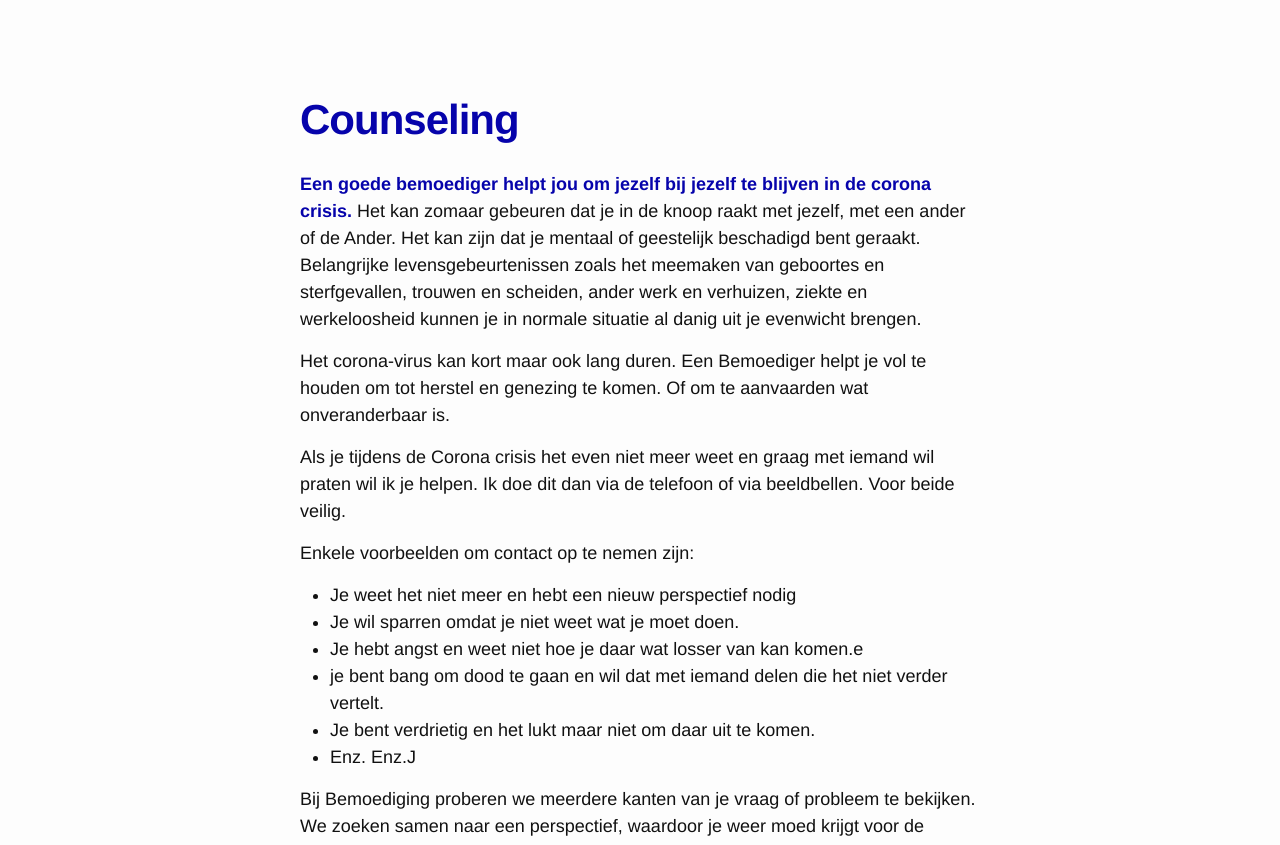
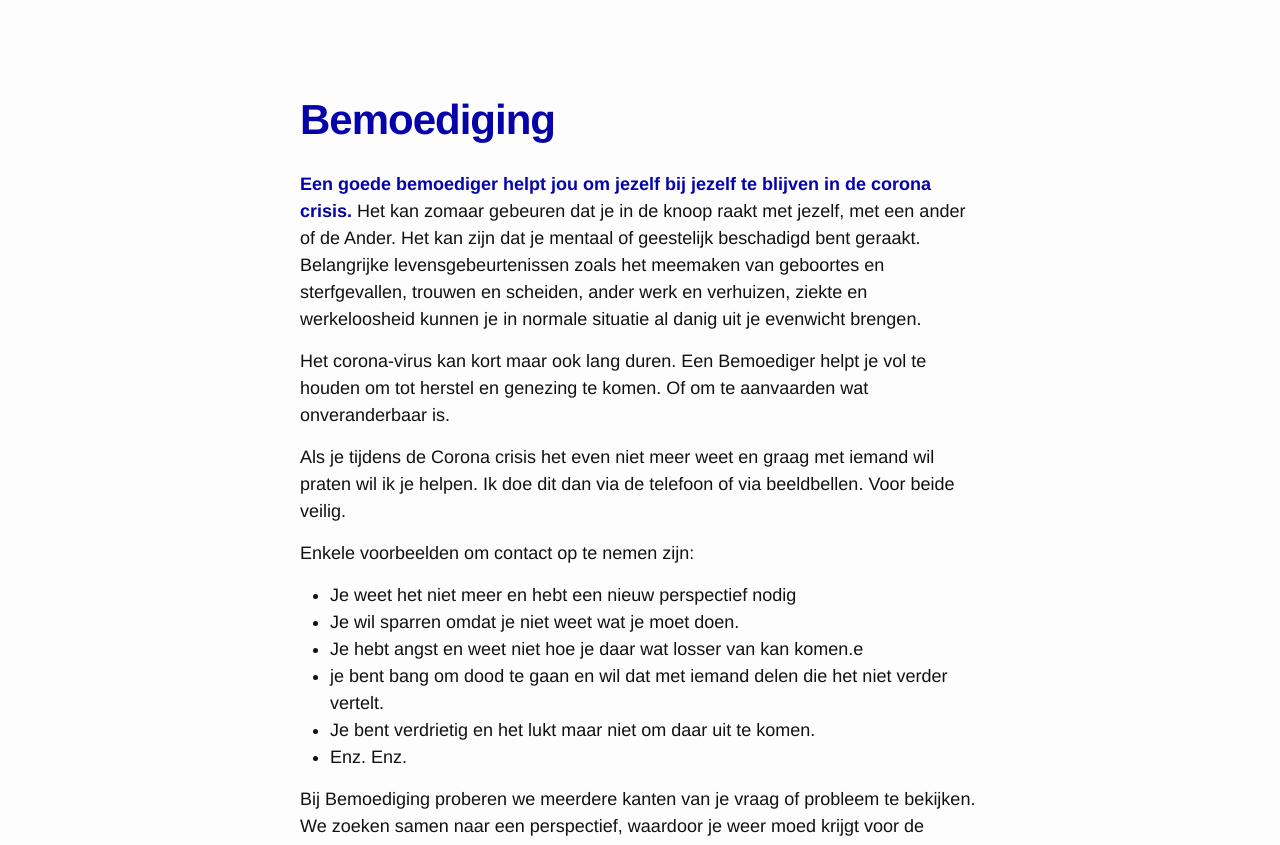
Before and after one commit to keesneven/keesneven.github.io, a Jekyll site: the page built from d_consulting.md, in a window 1280 px wide. Shown: the part 502-1347 px from the top of the page. Built offline with Jekyll 4.4.1, drawn with Linux system fonts in a browser that asks for light colours; nearby versions of some CDN libraries.

Commit message:
Update d_consulting.md

```diff
--- a/d_consulting.md
+++ b/d_consulting.md
@@ -1,7 +1,7 @@
 ---
 layout: page
-title: Counseling
-permalink: /diensten/counseling/
+title: Bemoediging
+permalink: /diensten/bemoediging/
 img-path: /assets/img/bg5.jpg
 ---
 
@@ -19,7 +19,7 @@ Enkele voorbeelden om contact op te nemen zijn:
 - Je hebt angst en weet niet hoe je daar wat losser van kan komen.e
 - je bent bang om dood te gaan en wil dat met iemand delen die het niet verder vertelt.
 - Je bent verdrietig en het lukt maar niet om daar uit te komen.
-- Enz. Enz.J
+- Enz. Enz.
 
 
 Bij Bemoediging proberen we meerdere kanten van je vraag of probleem te bekijken. We zoeken samen naar een perspectief, waardoor je weer moed krijgt voor de volgende stap.
```
